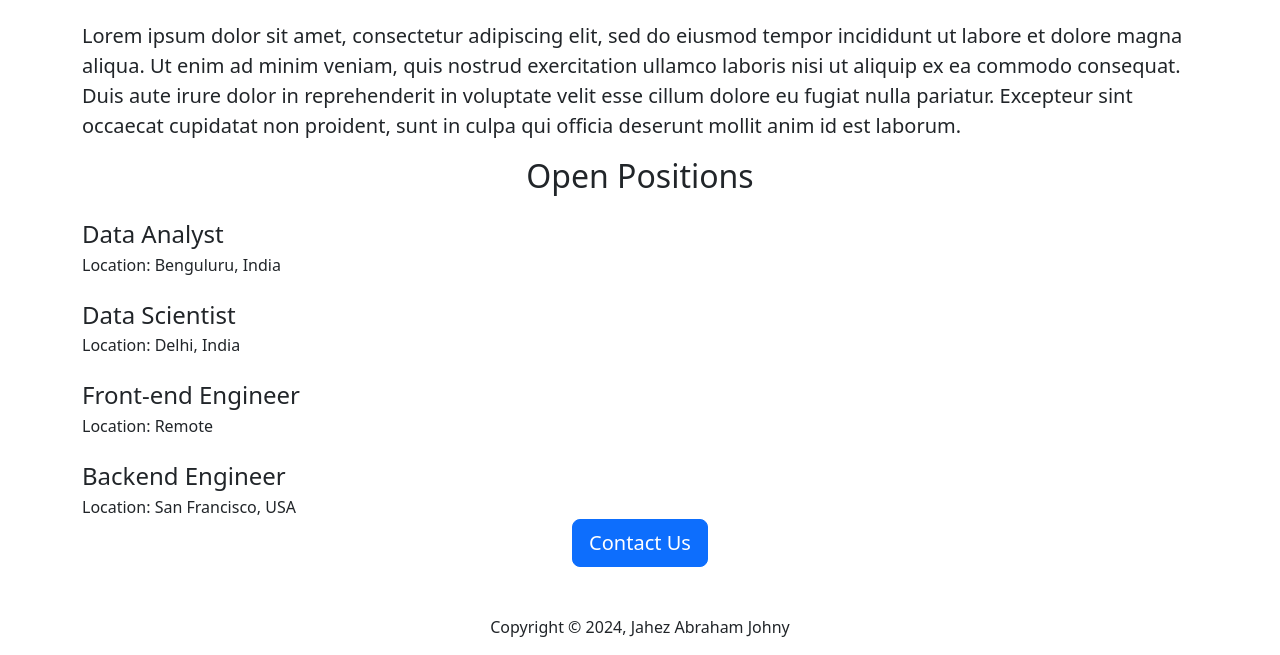
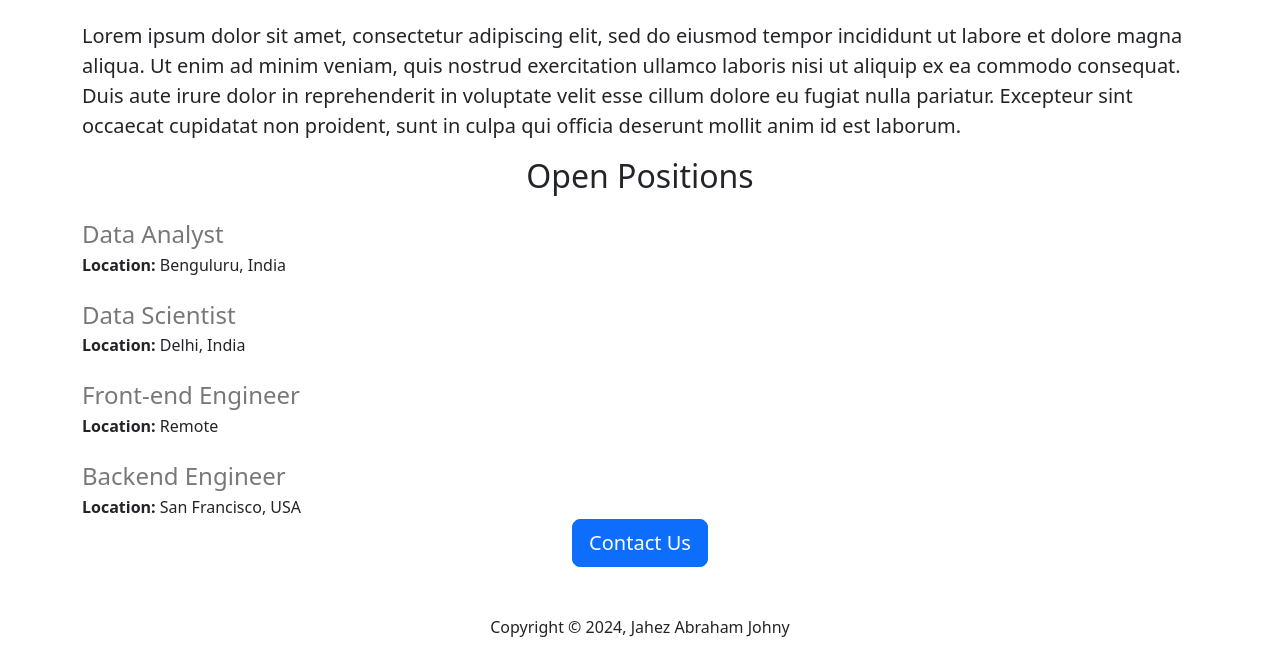
Before and after one commit to jahez07/careers-website, a Flask app: page / in a window 1280 px wide. Shown: the part 609-1264 px from the top of the page. Run offline with Flask 3, Linux system fonts and the light colour scheme.

Commit message:
Update home.html

```diff
--- a/templates/home.html
+++ b/templates/home.html
@@ -24,10 +24,12 @@
       <div>
         {% for job in jobs %}
           <div class="mt-4">
-            <h4 class="mb-1">{{job['title']}}</h4>
+            <h4 class="mb-1" style="color: rgb(120, 120, 120);">{{job['title']}}</h4>
+            {% if 'salary' in job %}
             <div>
-              Location: {{job['location']}}
+              <b>Location:</b> {{job['location']}}
             </div>
+            {% endif %}
           </div>
         {% endfor %}
       </div>
```
